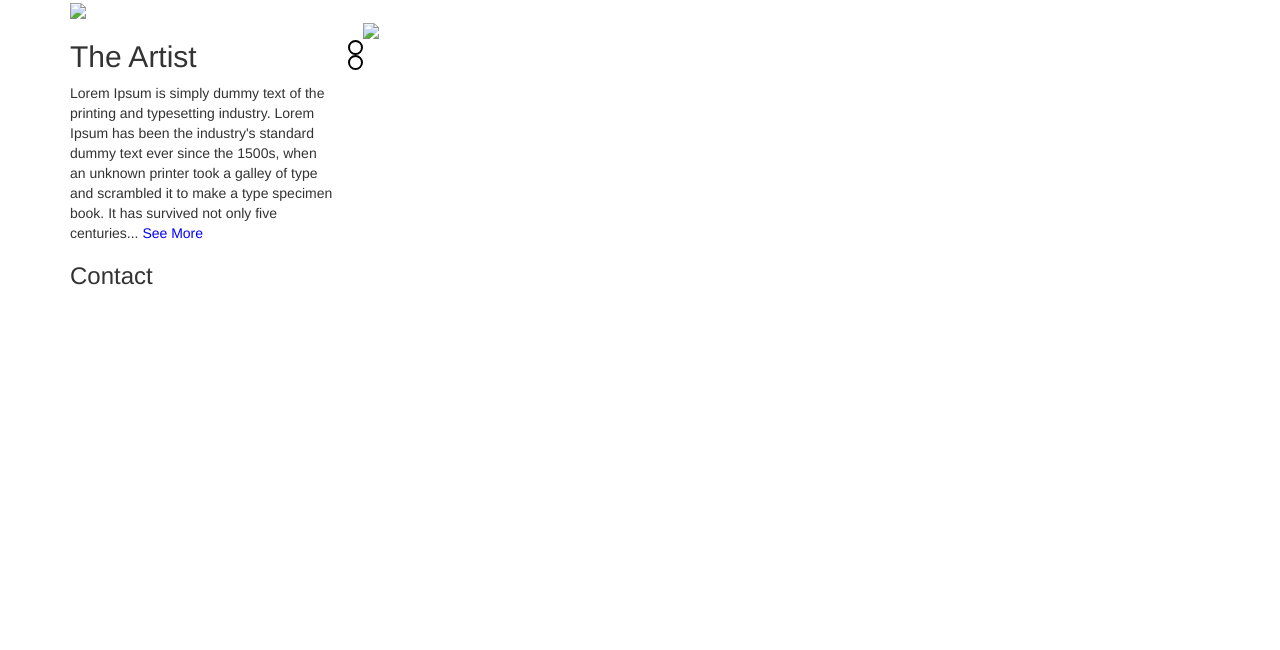
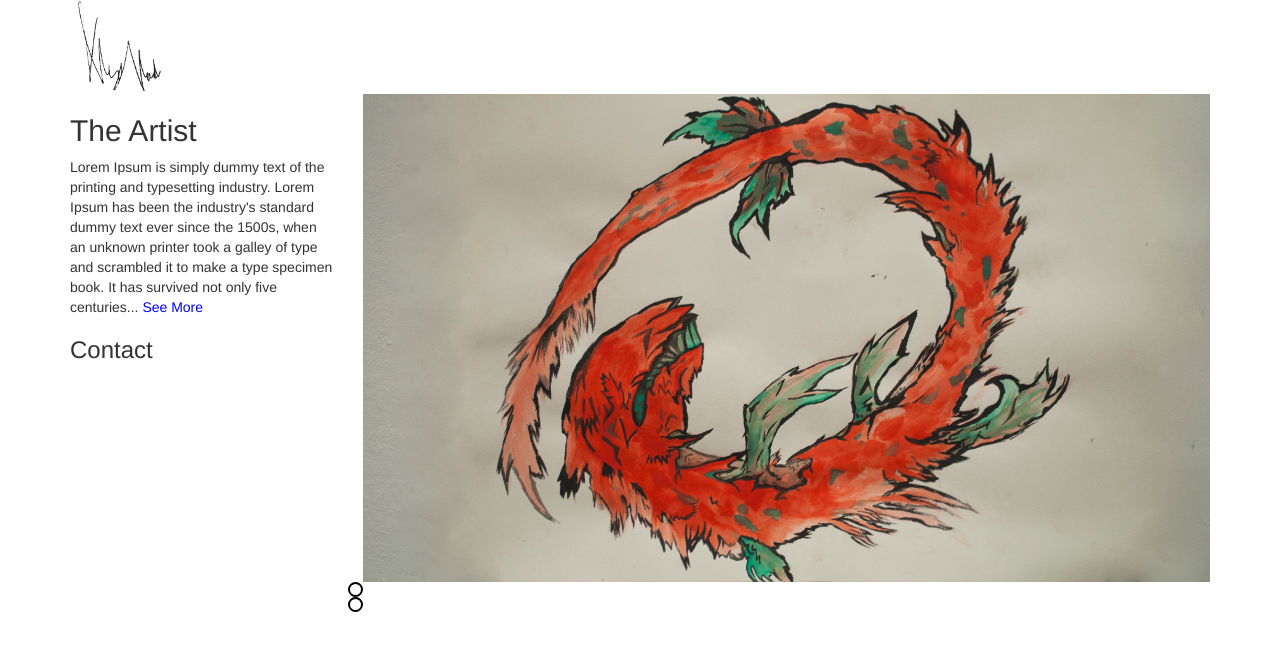
Before and after one commit to allxie/alexV, a plain HTML site: page index.html in a window 1280 px wide. Drawn offline with nearby package versions, Linux system fonts and the light colour scheme.

Commit message:
changed file paths in index.html

```diff
--- a/index.html
+++ b/index.html
@@ -17,7 +17,7 @@
 	<div class="container">
 		<div class="row">
 			<div class="col-xs-12">
-				<img src="assets/sig.png" width="100px">
+				<img src="assets/siteArt/sig.png" width="100px">
 			</div>
 		</div>
 		<div class="row">
@@ -29,7 +29,7 @@
 			<div class="col-xs-12 col-md-9">
 				<div class="row">
 					<div class="col-xs-12">
-						<img class="carousel" src="assets/fish.jpg">
+						<img class="carousel" src="assets/galleryArt/fish.jpg">
 						<div></div>
 					</div>
 				</div>
```
